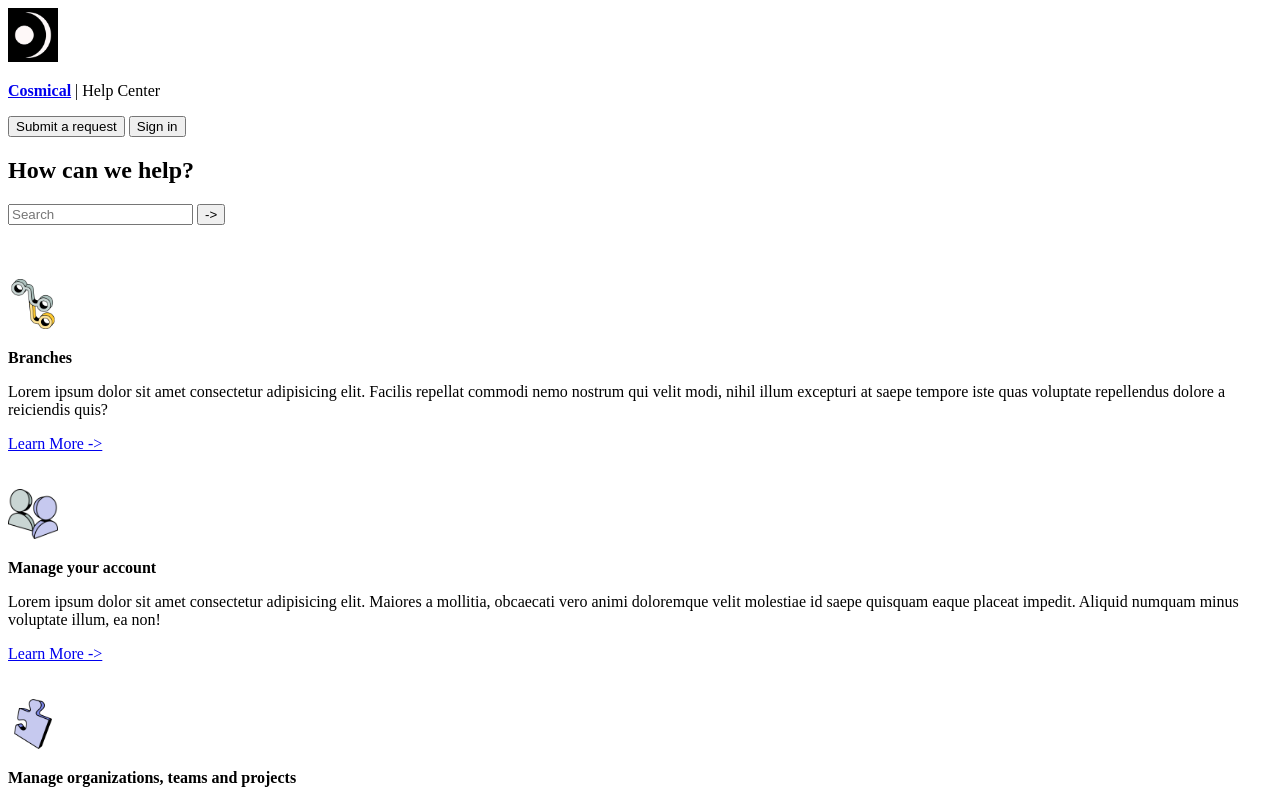
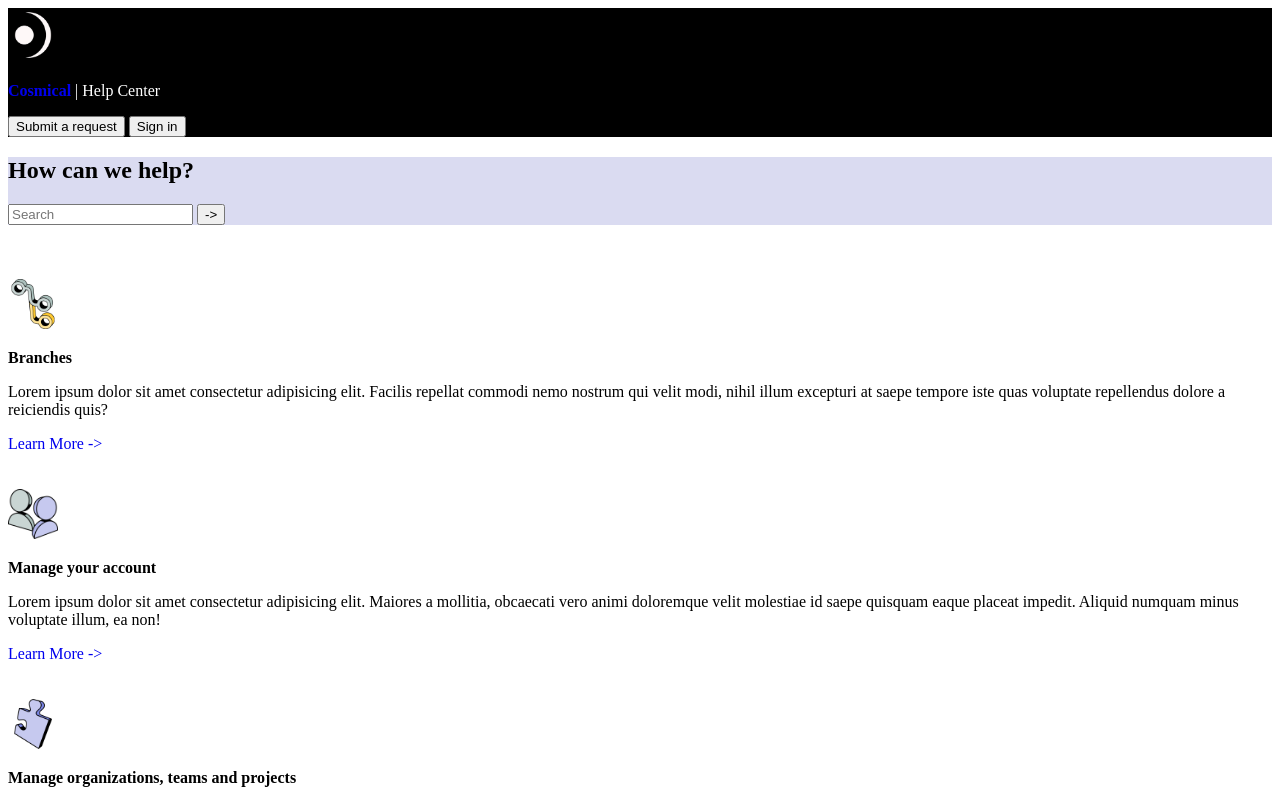
Before and after one commit to a24julianlt/exercise-3-Website-structure, a plain HTML site: page index.html in a window 1280 px wide. Shown: the top 800 px of the page. Drawn offline with Linux system fonts and the light colour scheme.

Commit message:
Implementar style

```diff
--- a/index.html
+++ b/index.html
@@ -5,6 +5,7 @@
     <meta charset="UTF-8">
     <meta name="viewport" content="width=device-width, initial-scale=1.0">
     <title>Document</title>
+    <link rel="stylesheet" href="style.css">
 </head>
 
 <body>
@@ -17,7 +18,7 @@
         </nav>
     </header>
     <main>
-        <section>
+        <section id="buscar">
             <form action="#" method="post">
                 <h1>How can we help?</h1>
                 <input type="text" name="search" id="search" placeholder="Search">
--- /dev/null
+++ b/style.css
@@ -0,0 +1,15 @@
+header{
+    background-color: black;
+    color: white;
+
+}
+a{
+    text-decoration: none;
+}
+#buscar{
+    background-color: rgb(218, 219, 241);
+}
+footer{
+    background-color: black;
+    color: white;
+}
```
